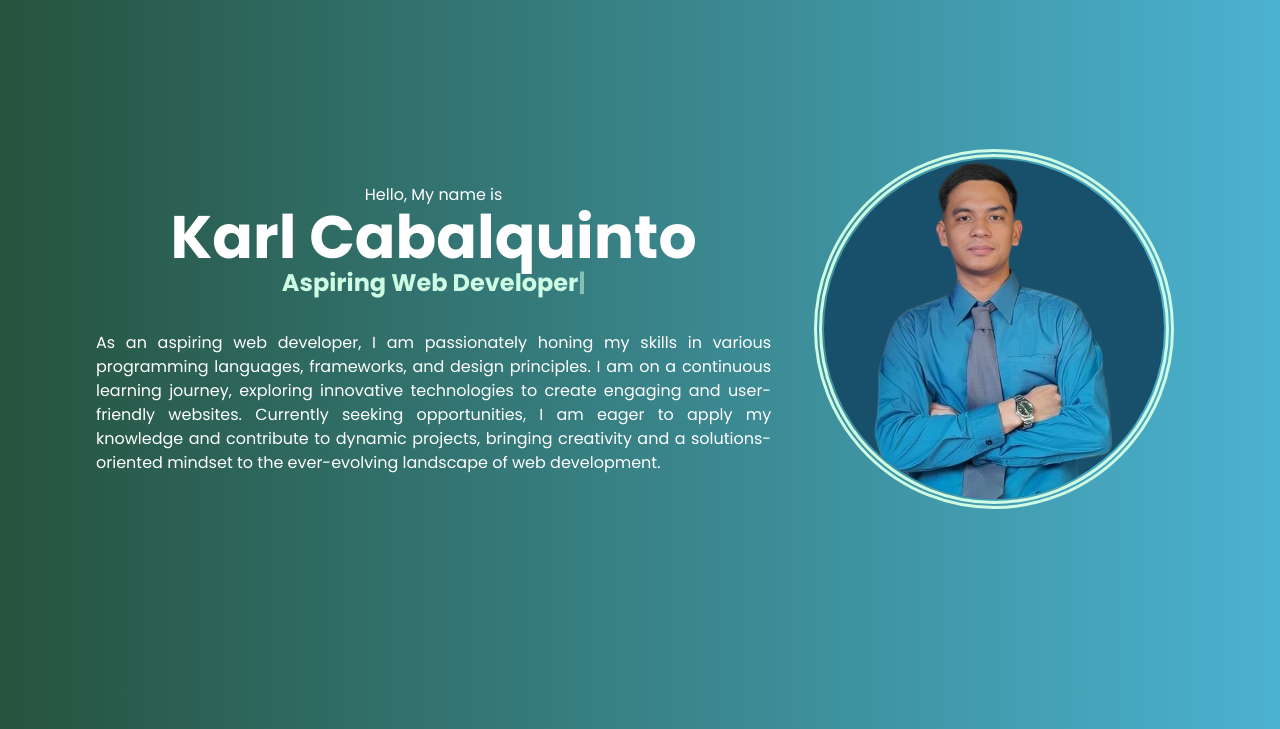
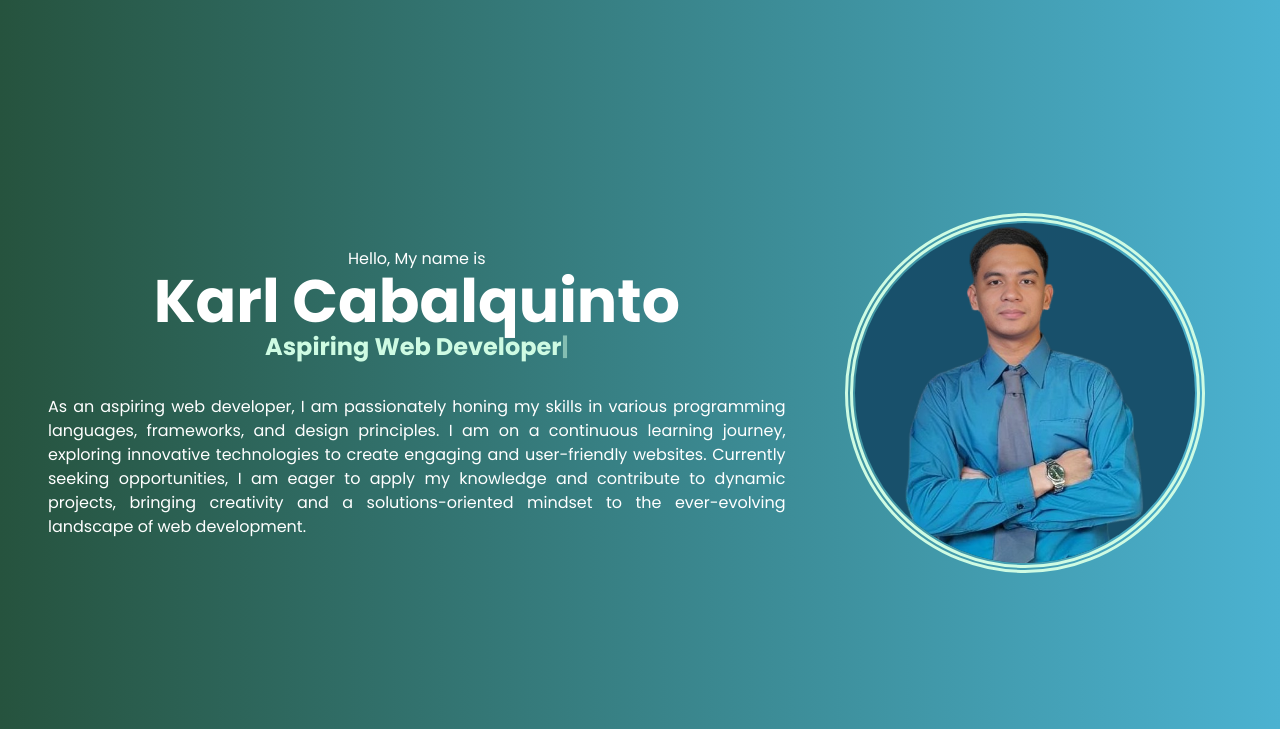
Before and after one commit to pingpongrammer/Portfolio, a website: page index.html in a window 1280 px wide. Shown: the part 71-800 px from the top of the page. Drawn offline with nearby package versions, Linux system fonts and the light colour scheme; a small style sheet from the web is missing.

Commit message:
update project

```diff
--- a/index.html
+++ b/index.html
@@ -61,28 +61,31 @@
             </div>
         </header>
     </div>
+    <section class="home min-h-screen w-full flex flex-wrap justify-center items-center relative pt-20 sm:pt-32" id="home">
+        <div class="mob-info w-full sm:flex text-white relative fade-right animate-once px-4 sm:px-8 md:px-12 2xl:px-44">
+            <!-- Image Container -->
+            <div class="flex justify-center mx-auto rounded-full w-[240px] h-[240px] sm:w-[300px] sm:h-[300px] lg:w-[340px] lg:h-[340px] 2xl:w-[440px] 2xl:h-[440px] bg-[#18506b] overflow-hidden outline-double outline-8 outline-offset-2 outline-[#cefbe3] sm:order-2 mt-4 sm:mt-0">
+                <img class="w-5/6 object-contain" src="./images/profile2.png" alt="Profile Image">
+            </div>
 
-        <section class="home h-screen flex justify-center items-center relative" id="home">
-            <div class="mob-info sm:flex w-full text-white relative fade-right animate-once mx-4 sm:mx-8 md:mx-24 2xl:mx-44">
-              <div class="flex justify-center mx-auto rounded-full w-[280px] h-[280px] sm:w-[300px] sm:h-[300px] lg:w-[340px] lg:h-[340px] 2xl:w-[440px] 2xl:h-[440px] bg-[#18506b] overflow-hidden outline-double outline-8 outline-offset-2 outline-[#cefbe3] sm:order-2">
-                <img class="w-5/6 object-contain" src="./images/profile2.png" alt="Profile Image">
-              </div>
-              <div class="sm:w-[65%] relative z-20 pr-8 sm:order-1 mt-8 sm:mt-0 flex flex-col items-center justify-center">
-                <p class="2xl:text-xl">Hello, My name is</p>
-                <p class="name text-4xl md:text-6xl 2xl:text-8xl font-bold">Karl Cabalquinto</p>
-                <p class="aspiring text-xl md:text-2xl 2xl:text-5xl font-bold text-[#cefbe3]">
-                  <span id="typed-output"></span>
+            <!-- Text Content -->
+            <div class="sm:w-[65%] w-full relative z-20 sm:pr-8 sm:order-1 mt-8 sm:mt-0 flex flex-col items-center justify-center">
+                <p class="2xl:text-xl text-center sm:text-left">Hello, My name is</p>
+                <p class="name text-4xl md:text-5xl lg:text-6xl 2xl:text-8xl font-bold text-center sm:text-left">Karl Cabalquinto</p>
+                <p class="aspiring text-xl md:text-2xl 2xl:text-5xl font-bold text-[#cefbe3] text-center sm:text-left">
+                    <span id="typed-output"></span>
                 </p>
-                <p class="info mt-8 sm:text-xs md:text-[18px] lg:text-base xl:text-base text-justify">
+                <p class="info mt-4 sm:mt-8 sm:text-sm lg:text-base xl:text-base text-justify ">
                     As an aspiring web developer, I am passionately honing my skills in various programming languages,
                     frameworks, and design principles. I am on a continuous learning journey, exploring innovative technologies
                     to create engaging and user-friendly websites. Currently seeking opportunities, I am eager to apply my
                     knowledge and contribute to dynamic projects, bringing creativity and a solutions-oriented mindset to
                     the ever-evolving landscape of web development.
                 </p>
-              </div>
             </div>
-        </section>
+        </div>
+    </section>
+
 
 
     <section id="skill" class=" bg-gradient-to-r from-[#26533e] to-[#4bb2d1] text-black z-10 py-6 sm:py-14">
@@ -90,7 +93,7 @@
             <h1 class="text-center text-xl sm:text-5xl font-extrabold text-white" >Technical Skills</h1>
         </div>
 
-            <div class="grid grid-cols-3 sm:grid-cols-4 lg:grid-cols-5 2xl:grid-cols-6 gap-3 sm:gap-4 mx-4 sm:mx-8 md:mx-24 2xl:mx-44 fade-right animate-once">
+            <div class="grid grid-cols-3 sm:grid-cols-4 lg:grid-cols-5 2xl:grid-cols-6 gap-3 sm:gap-4 mx-4 sm:mx-8 md:mx-12 2xl:mx-44 fade-right animate-once">
                 <div class="flex justify-center items-center flex-col bg-white bg-opacity-50 shadow-lg p-4 rounded-lg animate-wiggle">
                     <img class="w-3/6 object-contain" src="./images/html.png" alt="HTML">
                     <p class="text-center font-semibold mt-2 text-xs sm:text-base">HTML</p>
@@ -146,7 +149,7 @@
             <h1 class="text-center text-2xl sm:text-5xl font-extrabold uppercase">Projects</h1>
         </div>
 
-        <div class="mx-4 sm:mx-8 md:mx-24 2xl:mx-44 sm:py-14 grid lg:grid-cols-2 2xl:grid-cols-3 gap-12">
+        <div class="mx-4 sm:mx-8 md:mx-12 2xl:mx-44 sm:py-14 grid lg:grid-cols-2 2xl:grid-cols-3 gap-12">
             <div class="pb-4 mx-auto bg-green-950 bg-opacity-40 rounded-lg">
                     <img src="./images/project1.png" class="h-48 sm:h-72 w-full object-obtain rounded-t-lg" alt="">
                     <div class="mx-3">
@@ -287,7 +290,7 @@
             <h1 class="text-center text-2xl sm:text-5xl font-extrabold uppercase">Contact Me</h1>
         </div>
 
-        <div class="sm:flex mx-4 sm:mx-8 md:mx-24 2xl:mx-44 sm:py-10 py-4">
+        <div class="sm:flex mx-4 sm:mx-8 md:mx-12 2xl:mx-44 sm:py-10 py-4">
             <div class="flex-initial sm:w-[40%] mr-6 text-white">
                 <p class="lg:text-2xl text-lg">Let's talk opportunities! Reach out through my contact form, and let's explore how
                     my skills can contribute to your team. Excited to connect and discuss potential
```
Also changed, not shown: src/output.css.
